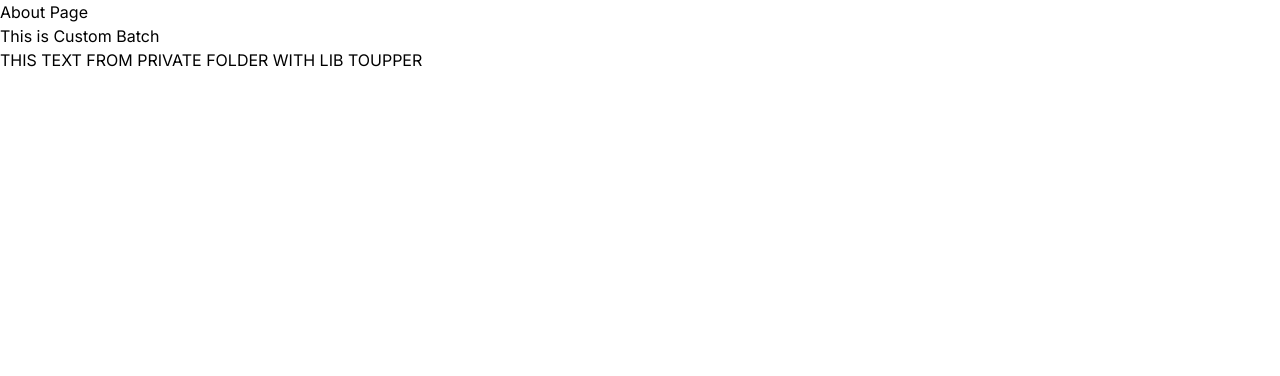
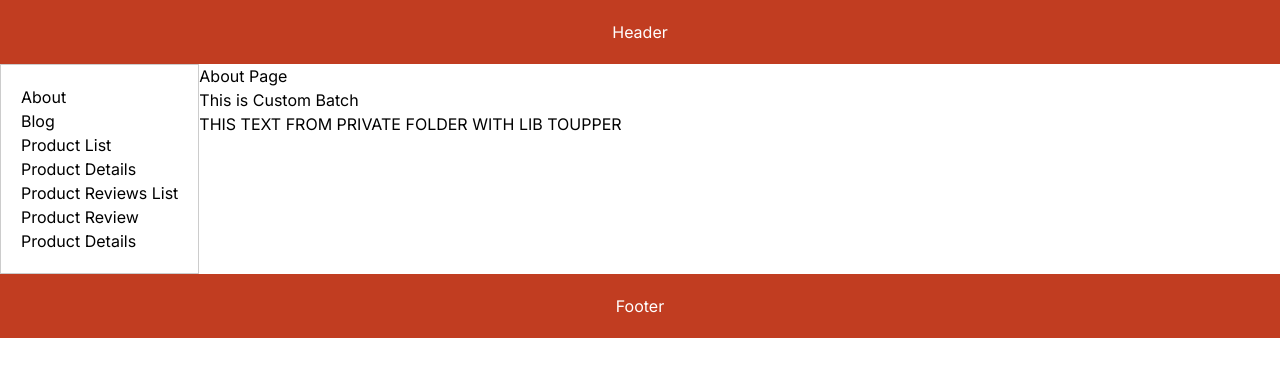
Before and after one commit to pandiarajanrp/nextjs-practice, a Next.js app: page /about in a window 1280 px wide. Shown: the top 376 px of the page. Built offline with nearby package versions, Linux system fonts and the light colour scheme.

Commit message:
meta data
meta data

```diff
--- a/src/app/about/page.tsx
+++ b/src/app/about/page.tsx
@@ -1,5 +1,16 @@
 import Batch from "@/components/Batch";
 import { toUpper } from "../_lib/case";
+
+/**
+ *
+ * @returns this function can be async
+ */
+export const generateMetadata = () => {
+  return {
+    title: 'About Nextjs 14x',
+    description: 'This is practice for Nextjs 14.x'
+  }
+}
 
 export default function About() {
   return (
--- a/src/app/blog/second/page.tsx
+++ b/src/app/blog/second/page.tsx
@@ -1,3 +1,8 @@
+export const metadata = {
+    title: 'Second Article',
+    description: 'Showing information of Second Article'
+}
+
 export default function SecondBlog() {
     return <h2>Second Blog Post</h2>
 }
--- a/src/app/layout.tsx
+++ b/src/app/layout.tsx
@@ -1,6 +1,9 @@
 import type { Metadata } from "next";
 import { Inter } from "next/font/google";
+import Header from "@/components/Header";
 import "./globals.css";
+import Footer from "@/components/Footer";
+import Menu from "@/components/Menu";
 
 const inter = Inter({ subsets: ["latin"] });
 
@@ -16,7 +19,19 @@ export default function RootLayout({
 }>) {
   return (
     <html lang="en">
-      <body className={inter.className}>{children}</body>
+      <body className={inter.className}>
+        <Header />
+        <div
+          className="content"
+          style={{
+            display: "flex",
+          }}
+        >
+          <Menu />
+          <div>{children}</div>
+        </div>
+        <Footer />
+      </body>
     </html>
   );
 }
--- /dev/null
+++ b/src/app/products/[productId]/layout.tsx
@@ -0,0 +1,16 @@
+export default function ProductDetailLayout({ children }) {
+    return (
+      <div
+        className="header"
+        style={{
+          background: "#f13D21",
+          padding: 20,
+          color: "#fff",
+          textAlign: "center",
+        }}
+      >
+        <h2>Product Details</h2>
+        <div>{children}</div>
+      </div>
+    );
+  }
--- /dev/null
+++ b/src/components/Footer.tsx
@@ -0,0 +1,15 @@
+export default function Footer() {
+  return (
+    <div
+      className="header"
+      style={{
+        background: "#C13D21",
+        padding: 20,
+        color: "#fff",
+        textAlign: "center",
+      }}
+    >
+      <h2>Footer</h2>
+    </div>
+  );
+}
--- /dev/null
+++ b/src/components/Header.tsx
@@ -0,0 +1,12 @@
+export default function Header() {
+  return (
+    <div className="header" style={{
+      background: '#C13D21',
+      padding: 20,
+      color: '#fff',
+      textAlign: 'center'
+    }}>
+      <h2>Header</h2>
+    </div>
+  );
+}
--- /dev/null
+++ b/src/components/Menu.tsx
@@ -0,0 +1,34 @@
+import Link from "next/link";
+
+export default function Menu() {
+  return (
+    <div style={{
+      border: '1px solid #ccc',
+      padding: 20
+    }}>
+      <ul>
+        <li>
+          <Link href="/about">About</Link>
+        </li>
+        <li>
+          <Link href="/blog">Blog</Link>
+        </li>
+        <li>
+          <Link href="/products">Product List</Link>
+        </li>
+        <li>
+          <Link href="/products/1">Product Details</Link>
+        </li>
+        <li>
+          <Link href="/products/1/reviews">Product Reviews List</Link>
+        </li>
+        <li>
+          <Link href="/products/1/reviews/1">Product Review</Link>
+        </li>
+        <li>
+          <Link href="/docs/features/1/example/1">Product Details</Link>
+        </li>
+      </ul>
+    </div>
+  );
+}
```
